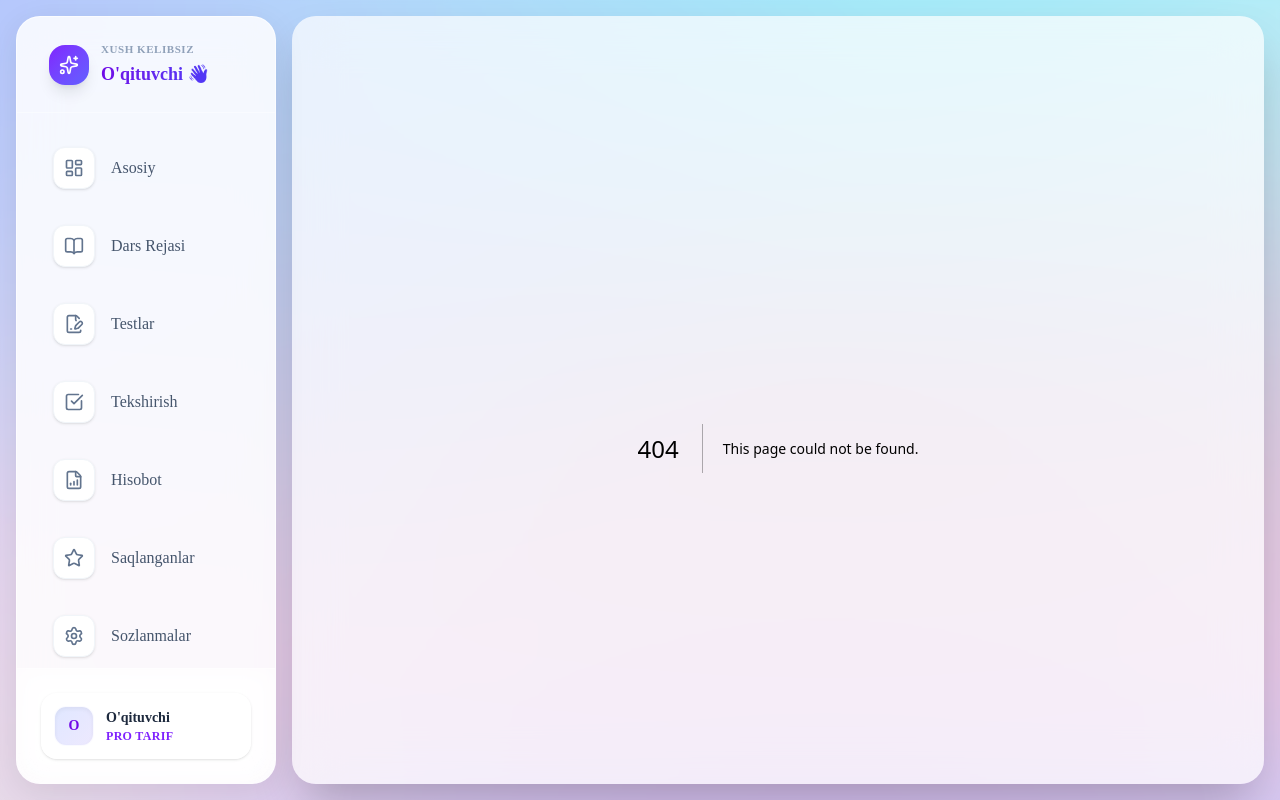
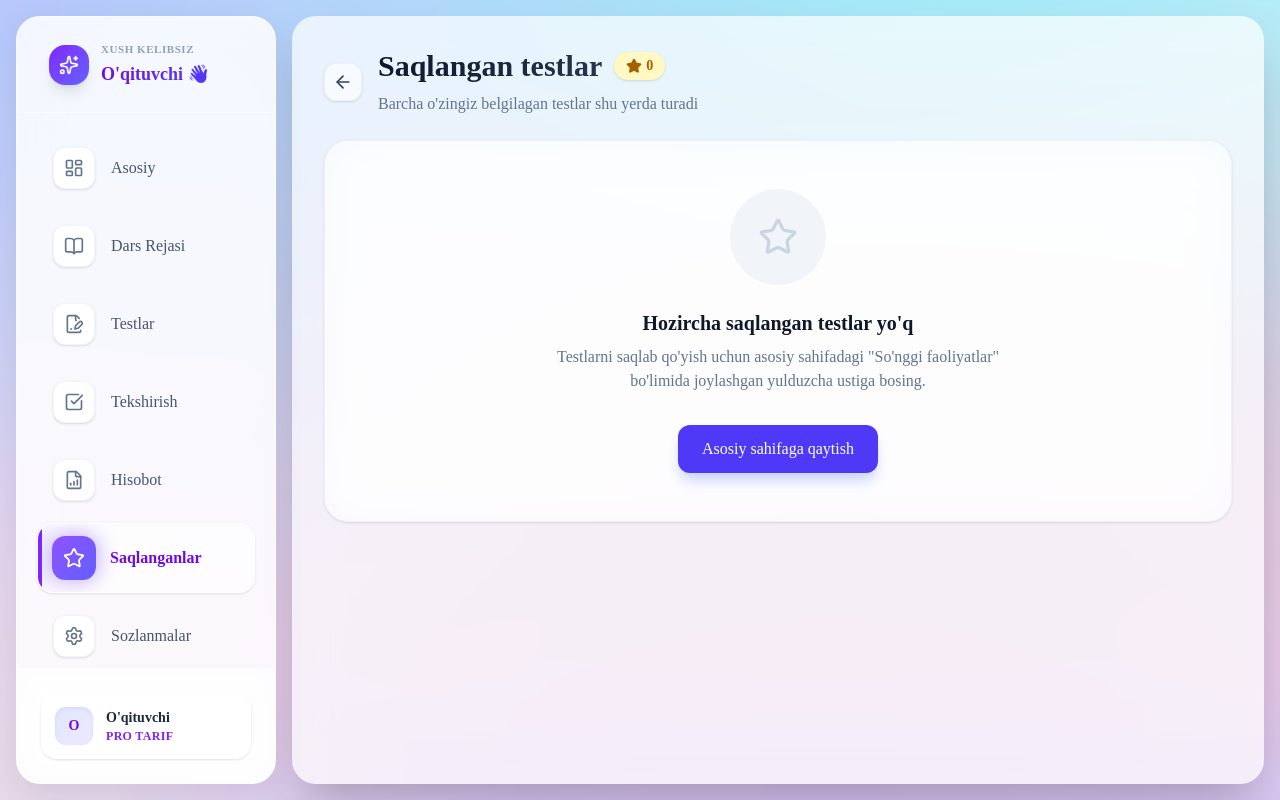
Before and after one commit to baxtiyorovbobojon06-ops/ZeroUp, a Next.js app: page /saved in a window 1280 px wide. Before the commit this address had no page. Built offline with nearby package versions, Linux system fonts and the light colour scheme.

Commit message:
feat: Move Saved Tests section to dedicated page

```diff
--- a/src/app/page.tsx
+++ b/src/app/page.tsx
@@ -10,33 +10,15 @@ import { mockTests } from "@/data/mockTests";
 export default function Home() {
   const [isNotificationsOpen, setIsNotificationsOpen] = useState(false);
   const [hasUnread, setHasUnread] = useState(true);
-  const { notificationsEnabled, notificationsMuted } = useSettings();
+  const { notificationsEnabled, notificationsMuted, savedTestIds, toggleSaveTest: contextToggleSaveTest } = useSettings();
 
   const [timeRange, setTimeRange] = useState<'day' | 'week' | 'month' | 'year'>('month');
   const [isTimeDropdownOpen, setIsTimeDropdownOpen] = useState(false);
 
-  const [savedTestIds, setSavedTestIds] = useState<string[]>([]);
-
-  useEffect(() => {
-    const saved = localStorage.getItem('savedTestIds');
-    if (saved) {
-      try {
-        setSavedTestIds(JSON.parse(saved));
-      } catch (e) {
-        console.error('Failed to parse saved tests', e);
-      }
-    }
-  }, []);
-
   const toggleSaveTest = (e: React.MouseEvent, id: string) => {
     e.preventDefault();
     e.stopPropagation();
-
-    setSavedTestIds(prev => {
-      const newSaved = prev.includes(id) ? prev.filter(tId => tId !== id) : [...prev, id];
-      localStorage.setItem('savedTestIds', JSON.stringify(newSaved));
-      return newSaved;
-    });
+    contextToggleSaveTest(id);
   };
 
   const timeLabels = {
@@ -356,42 +338,6 @@ export default function Home() {
 
       </div>
 
-      {/* Saved Tests Section */}
-      {savedTestIds.length > 0 && (
-        <div id="saqlanganlar" className="mt-6 bg-white dark:bg-slate-800/80 rounded-[1.5rem] p-6 shadow-sm border border-slate-100 dark:border-slate-700">
-          <div className="flex items-center gap-2 mb-6">
-            <Star className="w-5 h-5 fill-yellow-400 text-yellow-400" />
-            <h2 className="text-lg font-bold text-slate-900 dark:text-slate-100">Saqlangan testlar</h2>
-            <span className="bg-slate-100 dark:bg-slate-700 text-slate-600 dark:text-slate-300 px-2 py-0.5 rounded-full text-xs font-semibold ml-2">
-              {savedTestIds.length}
-            </span>
-          </div>
-
-          <div className="grid grid-cols-1 md:grid-cols-2 lg:grid-cols-3 gap-4">
-            {mockTests.filter(test => savedTestIds.includes(test.id)).map((test) => (
-              <Link key={`saved-${test.id}`} href={`/saved-tests/${test.id}`} className="flex items-center gap-4 group cursor-pointer bg-slate-50 hover:bg-slate-100 dark:bg-slate-700/40 dark:hover:bg-slate-700/80 p-3 rounded-2xl transition-colors border border-slate-100 dark:border-slate-700/50">
-                <div className="w-12 h-12 bg-white dark:bg-slate-800 shadow-sm text-yellow-500 rounded-xl flex items-center justify-center shrink-0">
-                  <Star className="w-6 h-6 fill-yellow-400" />
-                </div>
-                <div className="flex-1 min-w-0">
-                  <p className="font-semibold text-slate-900 dark:text-slate-100 text-sm truncate group-hover:text-yellow-600 dark:group-hover:text-yellow-500 transition-colors">
-                    {test.grade} {test.subject} - {test.title}
-                  </p>
-                  <p className="text-xs text-slate-500 dark:text-slate-400 mt-1">{test.timeAgo}</p>
-                </div>
-                <button
-                  onClick={(e) => toggleSaveTest(e, test.id)}
-                  className="p-2 hover:bg-white dark:hover:bg-slate-600 rounded-xl transition-colors shadow-sm bg-slate-100 dark:bg-slate-700 shrink-0"
-                  title="Saqlanganlardan olib tashlash"
-                >
-                  <Star className="w-4 h-4 fill-yellow-400 text-yellow-400 hover:opacity-70 transition-opacity" />
-                </button>
-              </Link>
-            ))}
-          </div>
-        </div>
-      )}
-
       {/* Footer */}
       <div className="text-center pt-8 pb-4">
         <p className="text-xs text-slate-400 font-medium">© 2024 MaktabAI. Barcha huquqlar himoyalangan.</p>
--- /dev/null
+++ b/src/app/saved/page.tsx
@@ -0,0 +1,94 @@
+"use client";
+
+import { useSettings } from "@/contexts/SettingsContext";
+import { mockTests } from "@/data/mockTests";
+import { Star, ArrowLeft } from "lucide-react";
+import Link from "next/link";
+import React from "react";
+
+export default function SavedTestsPage() {
+  const { savedTestIds, toggleSaveTest } = useSettings();
+  const savedTests = mockTests.filter(test => savedTestIds.includes(test.id));
+
+  return (
+    <div className="space-y-8 animate-in fade-in slide-in-from-bottom-4 duration-700 ease-out max-w-5xl mx-auto pb-12">
+      <div className="flex items-center gap-4 mb-6">
+        <Link
+          href="/"
+          className="p-2 bg-white/60 dark:bg-slate-800/60 hover:bg-white dark:hover:bg-slate-700 rounded-xl transition-all shadow-sm border border-slate-200/50 dark:border-slate-700/50"
+        >
+          <ArrowLeft className="w-5 h-5 text-slate-700 dark:text-slate-300" />
+        </Link>
+        <div>
+          <h1 className="text-2xl md:text-3xl font-bold bg-gradient-to-r from-slate-900 to-slate-700 dark:from-white dark:to-slate-300 bg-clip-text text-transparent flex items-center gap-3">
+            Saqlangan testlar
+            <span className="bg-yellow-100 text-yellow-700 dark:bg-yellow-500/20 dark:text-yellow-400 text-sm py-1 px-3 rounded-full flex items-center gap-1 shadow-sm">
+              <Star className="w-4 h-4 fill-current" /> {savedTestIds.length}
+            </span>
+          </h1>
+          <p className="text-slate-500 dark:text-slate-400 mt-2 font-medium">Barcha o'zingiz belgilagan testlar shu yerda turadi</p>
+        </div>
+      </div>
+
+      {savedTests.length > 0 ? (
+        <div className="grid grid-cols-1 md:grid-cols-2 lg:grid-cols-3 gap-5">
+          {savedTests.map((test) => (
+            <Link key={`saved-${test.id}`} href={`/saved-tests/${test.id}`} className="group relative bg-white/80 dark:bg-slate-800/80 backdrop-blur-xl p-5 rounded-[1.5rem] shadow-sm hover:shadow-xl hover:-translate-y-1 transition-all duration-300 border border-slate-200/50 dark:border-slate-700/50 flex flex-col h-full">
+              <div className="flex justify-between items-start mb-4">
+                <div className="w-14 h-14 bg-gradient-to-br from-yellow-50 to-orange-50 dark:from-yellow-500/10 dark:to-orange-500/10 text-yellow-500 rounded-2xl flex items-center justify-center shadow-sm border border-yellow-100 dark:border-yellow-500/20 group-hover:scale-110 transition-transform duration-300">
+                  <Star className="w-7 h-7 fill-yellow-400 drop-shadow-sm" />
+                </div>
+                <button
+                  onClick={(e) => {
+                    e.preventDefault();
+                    e.stopPropagation();
+                    toggleSaveTest(test.id);
+                  }}
+                  className="p-2.5 bg-white dark:bg-slate-700 hover:bg-rose-50 dark:hover:bg-rose-900/30 text-slate-400 hover:text-rose-500 rounded-xl transition-all shadow-sm z-10"
+                  title="Saqlanganlardan olib tashlash"
+                >
+                  <Star className="w-5 h-5 fill-yellow-400 text-yellow-400 group-hover/btn:hidden" />
+                  <Star className="w-5 h-5 hidden group-hover/btn:block" />
+                </button>
+              </div>
+
+              <div className="flex-1">
+                <span className="text-[10px] font-bold text-indigo-600 dark:text-indigo-400 bg-indigo-50 dark:bg-indigo-900/40 px-2.5 py-1 rounded-md mb-3 inline-block">
+                  {test.grade} sinf
+                </span>
+                <h3 className="font-bold text-slate-900 dark:text-white text-lg mb-1 leading-snug group-hover:text-indigo-600 dark:group-hover:text-indigo-400 transition-colors">
+                  {test.subject} - {test.title}
+                </h3>
+                <p className="text-sm text-slate-500 dark:text-slate-400 font-medium">
+                  {test.questions.length} ta savol
+                </p>
+              </div>
+
+              <div className="mt-6 pt-4 border-t border-slate-100 dark:border-slate-700/50 flex justify-between items-center">
+                <span className="text-xs font-medium text-slate-400 dark:text-slate-500">
+                  {test.timeAgo}
+                </span>
+                <span className="text-xs font-bold text-indigo-600 dark:text-indigo-400 flex items-center gap-1 opacity-0 group-hover:opacity-100 transition-opacity -translate-x-2 group-hover:translate-x-0">
+                  Ko'rish &rarr;
+                </span>
+              </div>
+            </Link>
+          ))}
+        </div>
+      ) : (
+        <div className="bg-white/50 dark:bg-slate-800/50 backdrop-blur-xl border border-slate-200/50 dark:border-slate-700/50 rounded-3xl p-12 flex flex-col items-center justify-center text-center shadow-sm">
+          <div className="w-24 h-24 bg-slate-100 dark:bg-slate-700/50 rounded-full flex items-center justify-center mb-6">
+            <Star className="w-10 h-10 text-slate-300 dark:text-slate-500" />
+          </div>
+          <h2 className="text-xl font-bold text-slate-900 dark:text-white mb-2">Hozircha saqlangan testlar yo'q</h2>
+          <p className="text-slate-500 dark:text-slate-400 max-w-md mx-auto">
+            Testlarni saqlab qo'yish uchun asosiy sahifadagi "So'nggi faoliyatlar" bo'limida joylashgan yulduzcha ustiga bosing.
+          </p>
+          <Link href="/" className="mt-8 bg-indigo-600 hover:bg-indigo-700 text-white font-medium px-6 py-3 rounded-xl transition-colors shadow-lg shadow-indigo-200 dark:shadow-indigo-900/20">
+            Asosiy sahifaga qaytish
+          </Link>
+        </div>
+      )}
+    </div>
+  );
+}
--- a/src/components/Sidebar.tsx
+++ b/src/components/Sidebar.tsx
@@ -23,7 +23,7 @@ const navItems = [
   { name: "Testlar", href: "/test-generator", icon: FileSignature },
   { name: "Tekshirish", href: "/grader", icon: CheckSquare },
   { name: "Hisobot", href: "/report", icon: FileBarChart },
-  { name: "Saqlanganlar", href: "/#saqlanganlar", icon: Star },
+  { name: "Saqlanganlar", href: "/saved", icon: Star },
   { name: "Sozlanmalar", href: "/settings", icon: Settings },
 ];
 
--- a/src/contexts/SettingsContext.tsx
+++ b/src/contexts/SettingsContext.tsx
@@ -22,6 +22,8 @@ interface SettingsContextType {
   setProfileName: (n: string) => void;
   setNotificationsEnabled: (n: boolean) => void;
   setNotificationsMuted: (m: boolean) => void;
+  savedTestIds: string[];
+  toggleSaveTest: (id: string) => void;
   t: (key: string) => string;
 }
 
@@ -35,6 +37,7 @@ export function SettingsProvider({ children }: { children: React.ReactNode }) {
   const [profileName, setProfileNameState] = useState<string>("O'qituvchi");
   const [notificationsEnabled, setNotificationsState] = useState<boolean>(true);
   const [notificationsMuted, setNotificationsMutedState] = useState<boolean>(false);
+  const [savedTestIds, setSavedTestIds] = useState<string[]>([]);
   const [isLoaded, setIsLoaded] = useState(false);
 
   useEffect(() => {
@@ -46,6 +49,7 @@ export function SettingsProvider({ children }: { children: React.ReactNode }) {
     const savedName = localStorage.getItem('profileName');
     const savedNotifications = localStorage.getItem('notificationsEnabled');
     const savedMuted = localStorage.getItem('notificationsMuted');
+    const savedTests = localStorage.getItem('savedTestIds');
 
     // eslint-disable-next-line react-hooks/set-state-in-effect
     if (savedTheme) setThemeState(savedTheme);
@@ -61,6 +65,14 @@ export function SettingsProvider({ children }: { children: React.ReactNode }) {
     if (savedNotifications !== null) setNotificationsState(savedNotifications === 'true');
     // eslint-disable-next-line react-hooks/set-state-in-effect
     if (savedMuted !== null) setNotificationsMutedState(savedMuted === 'true');
+    // eslint-disable-next-line react-hooks/set-state-in-effect
+    if (savedTests) {
+      try {
+        setSavedTestIds(JSON.parse(savedTests));
+      } catch (e) {
+        console.error('Failed to parse saved tests in context', e);
+      }
+    }
 
     // eslint-disable-next-line react-hooks/set-state-in-effect
     setIsLoaded(true);
@@ -112,14 +124,22 @@ export function SettingsProvider({ children }: { children: React.ReactNode }) {
     if (isLoaded) localStorage.setItem('notificationsMuted', muted.toString());
   };
 
+  const toggleSaveTest = (id: string) => {
+    setSavedTestIds(prev => {
+      const newSaved = prev.includes(id) ? prev.filter(tId => tId !== id) : [...prev, id];
+      if (isLoaded) localStorage.setItem('savedTestIds', JSON.stringify(newSaved));
+      return newSaved;
+    });
+  };
+
   const t = (key: string): string => {
     return translations[language][key] || key;
   };
 
   return (
     <SettingsContext.Provider value={{
-      theme, language, fontSize, fontFamily, profileName, notificationsEnabled, notificationsMuted,
-      setTheme, setLanguage, setFontSize, setFontFamily, setProfileName, setNotificationsEnabled, setNotificationsMuted, t
+      theme, language, fontSize, fontFamily, profileName, notificationsEnabled, notificationsMuted, savedTestIds,
+      setTheme, setLanguage, setFontSize, setFontFamily, setProfileName, setNotificationsEnabled, setNotificationsMuted, toggleSaveTest, t
     }}>
       {children}
     </SettingsContext.Provider>
```
